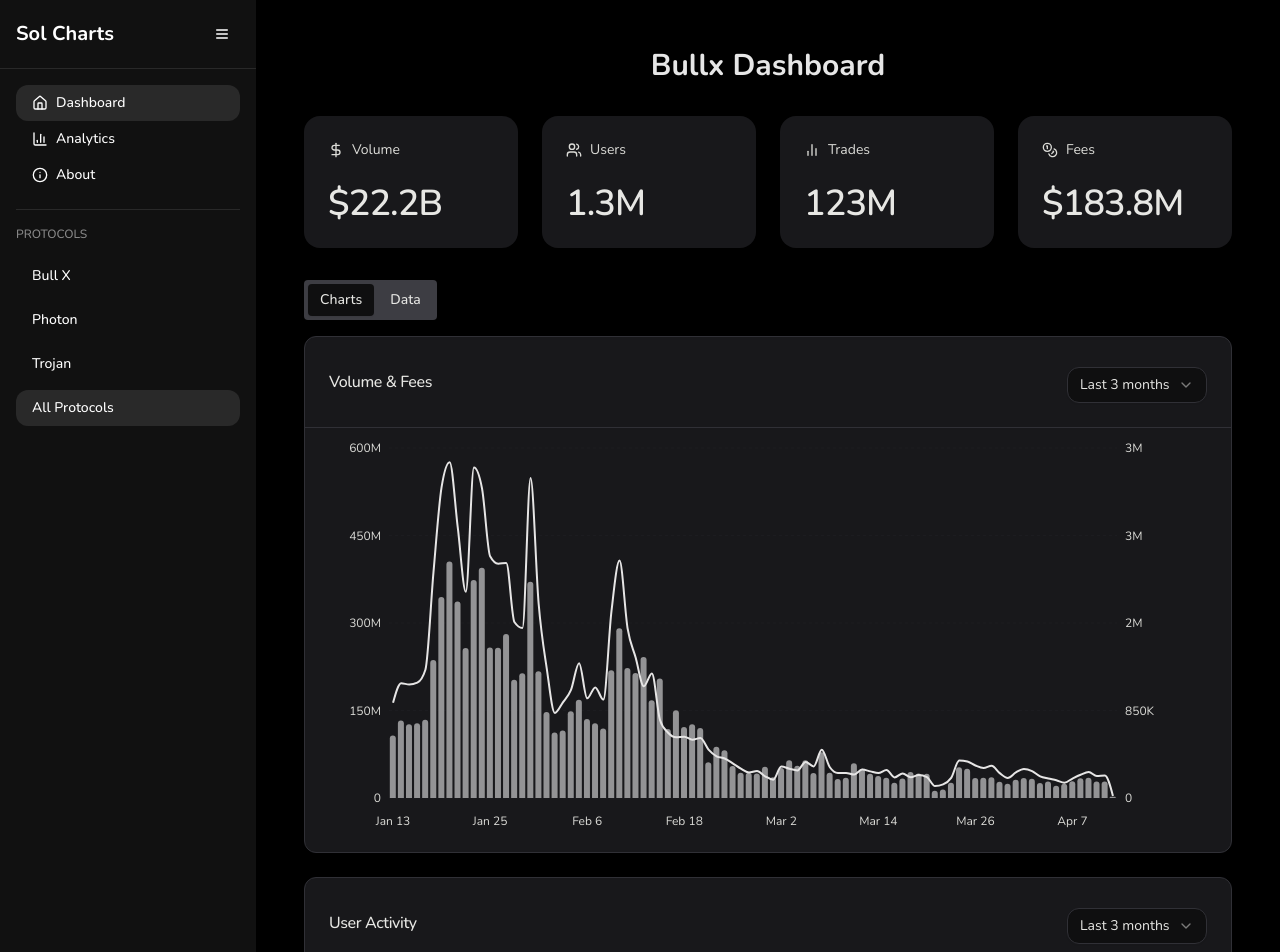
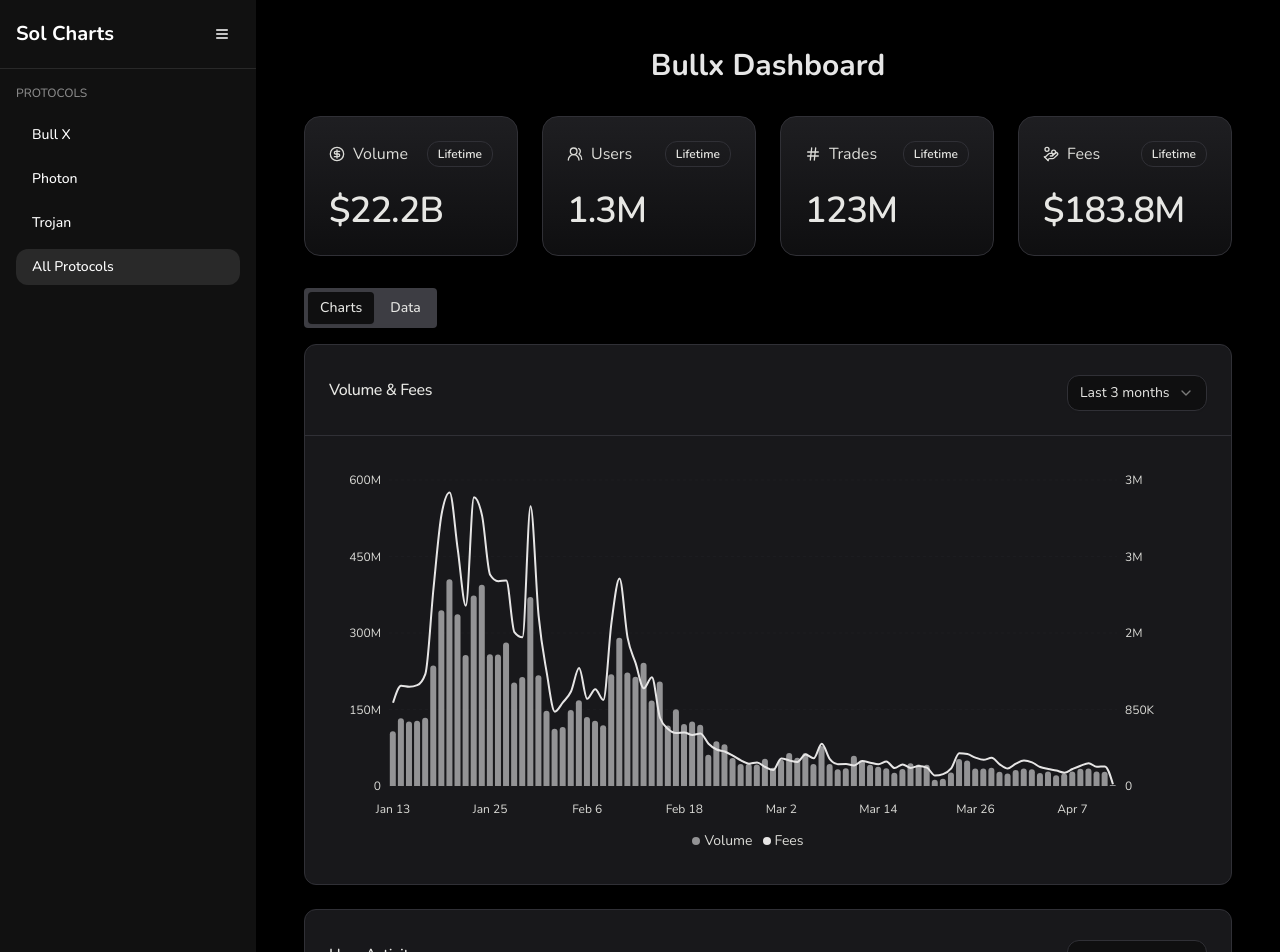
Before and after one commit to shadowbrypto/solana-dashboard, a React (Create React App) app: page / in a window 1280 px wide. Shown: the top 952 px of the page. Built offline with nearby package versions, Linux system fonts and the light colour scheme.

Commit message:
Enhance UI with updated icons, chart legend and simplified navigation layout

```diff
--- a/src/components/CombinedChart.tsx
+++ b/src/components/CombinedChart.tsx
@@ -97,9 +97,9 @@
           </SelectContent>
         </Select>
       </CardHeader>
-      <CardContent>
+      <CardContent className="pt-6">
         <ResponsiveContainer width="100%" height={400}>
-          <ComposedChart data={filteredData} margin={{ top: 20, right: 30, left: 0, bottom: 0 }}>
+          <ComposedChart data={filteredData} margin={{ top: 20, right: 30, left: 0, bottom: 12 }}>
             <defs>
               <linearGradient id="colorValue" x1="0" y1="0" x2="0" y2="1">
                 <stop offset="5%" stopColor="hsl(var(--chart-1))" stopOpacity={0.2} />
@@ -217,6 +217,18 @@
               dot={false}
               name={lineChartLabel}
             />
+            <Legend
+              verticalAlign="bottom"
+              height={32}
+              iconType="circle"
+              iconSize={8}
+              wrapperStyle={{
+                paddingTop: "12px"
+              }}
+              formatter={(value) => (
+                <span className="text-sm text-muted-foreground">{value}</span>
+              )}
+            />
           </ComposedChart>
         </ResponsiveContainer>
       </CardContent>
--- a/src/components/Layout.tsx
+++ b/src/components/Layout.tsx
@@ -1,11 +1,6 @@
 import { Link, Outlet, useLocation, useNavigate, useSearchParams } from 'react-router-dom';
 import { cn } from '@/lib/utils';
-import {
-  BarChart3,
-  Home,
-  Info,
-  Menu,
-} from 'lucide-react';
+import { Menu } from 'lucide-react';
 import { Button } from './ui/button';
 import { useState, useEffect } from 'react';
 import { Separator } from './ui/separator';
@@ -52,50 +47,8 @@
 
         <Separator className="bg-white/10" />
 
-        {/* Navigation */}
+        {/* Protocol Selection */}
         <nav className="flex-1 p-4">
-          <div className="space-y-2">
-            <Link to="/">
-              <Button
-                variant="ghost"
-                className={cn(
-                  "w-full justify-start text-white hover:bg-white/10 rounded-xl",
-                  location.pathname === '/' && "bg-white/10"
-                )}
-              >
-                <Home className="mr-2 h-4 w-4" />
-                {sidebarOpen && "Dashboard"}
-              </Button>
-            </Link>
-            <Link to="/analytics">
-              <Button
-                variant="ghost"
-                className={cn(
-                  "w-full justify-start text-white hover:bg-white/10 rounded-xl",
-                  location.pathname === '/analytics' && "bg-white/10"
-                )}
-              >
-                <BarChart3 className="mr-2 h-4 w-4" />
-                {sidebarOpen && "Analytics"}
-              </Button>
-            </Link>
-            <Link to="/about">
-              <Button
-                variant="ghost"
-                className={cn(
-                  "w-full justify-start text-white hover:bg-white/10 rounded-xl",
-                  location.pathname === '/about' && "bg-white/10"
-                )}
-              >
-                <Info className="mr-2 h-4 w-4" />
-                {sidebarOpen && "About"}
-              </Button>
-            </Link>
-          </div>
-
-          {sidebarOpen && (
-            <>
-              <Separator className="my-4 bg-white/10" />
           <div className="space-y-2">
             <h3 className="text-xs uppercase text-white/50 font-medium mb-2">Protocols</h3>
             {protocols.map((protocol) => (
@@ -112,8 +65,6 @@
               </Button>
             ))}
           </div>
-            </>
-          )}
         </nav>
       </aside>
 
--- a/src/components/MetricCard.tsx
+++ b/src/components/MetricCard.tsx
@@ -1,4 +1,4 @@
-import { LucideIcon, TrendingDown, TrendingUp, Sparkles, Coins, Users, BarChart2, DollarSign } from "lucide-react";
+import { LucideIcon, TrendingDown, TrendingUp, Sparkles, Coins, Users, BarChart2, DollarSign, UsersRound, CircleDollarSign, Hash, HandCoins } from "lucide-react";
 
 interface MetricCardProps {
   title: string;
@@ -25,24 +25,28 @@
   const getIcon = () => {
     switch (type) {
       case 'volume':
-        return <DollarSign className="h-4 w-4 text-muted-foreground" />;
+        return <CircleDollarSign className="h-4 w-4 text-muted-foreground" />;
       case 'users':
-        return <Users className="h-4 w-4 text-muted-foreground" />;
+        return <UsersRound className="h-4 w-4 text-muted-foreground" />;
       case 'trades':
-        return <BarChart2 className="h-4 w-4 text-muted-foreground" />;
+        return <Hash className="h-4 w-4 text-muted-foreground" />;
       case 'fees':
-        return <Coins className="h-4 w-4 text-muted-foreground" />;
+        return <HandCoins className="h-4 w-4 text-muted-foreground" />;
       default:
         return <Sparkles className="h-4 w-4 text-muted-foreground" />;
     }
   };
 
   return (
-    <div className="rounded-2xl bg-card p-6 shadow-sm">
-      <div className="flex justify-between items-start mb-6">
+    <div className="border rounded-2xl p-6 shadow-sm [--tw-gradient-position:to_top_in_oklab] bg-gradient-to-t from-background to-muted/50">
+      <div className="flex justify-between items-center mb-6">
         <div className="flex items-center gap-2">
           {getIcon()}
-          <h3 className="text-muted-foreground text-sm">{title}</h3>
+          <h3 className="text-muted-foreground text-md">{title}</h3>
+        </div>
+        <div className="flex items-center gap-2">
+          <div className="inline-flex items-center rounded-xl border px-2.5 py-1 text-xs font-semibold transition-colors focus:outline-none focus:ring-2 focus:ring-ring focus:ring-offset-2 text-foreground">
+            Lifetime
           </div>
           {percentageChange && (
             <div className="flex items-center gap-1 rounded-full bg-background/10 px-2 py-1">
@@ -53,6 +57,7 @@
               </span>
             </div>
           )}
+        </div>
       </div>
 
       <div className="space-y-4">
```
Lines whose indentation alone changed are shown as unchanged.
